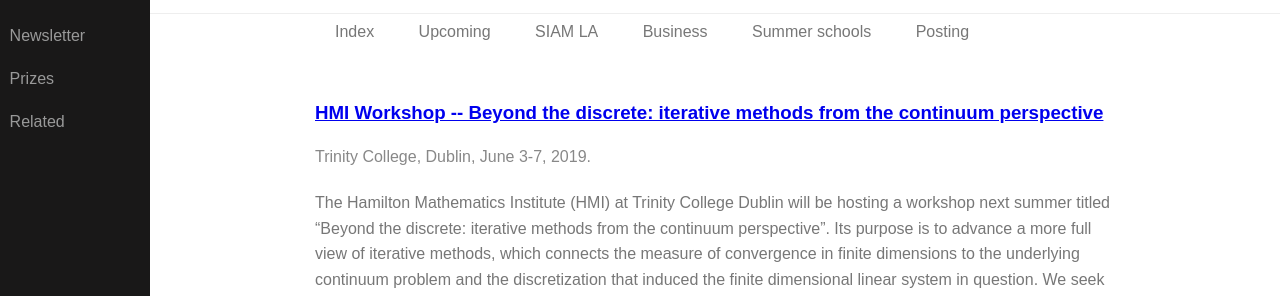
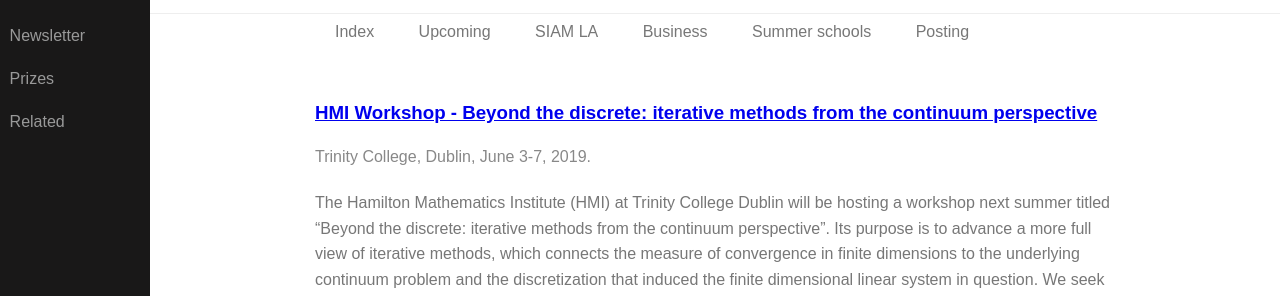
Before and after one commit to dbindel/siagla, a Jekyll site: the page built from _meetings/2019-06-03-hmi.md, in a window 1280 px wide and 1100 px high. Shown: the part 250-546 px from the top of the window. Built offline with Jekyll 4.4.1, drawn with Linux system fonts in a browser that asks for light colours.

```diff
--- a/_meetings/2019-06-03-hmi.md
+++ b/_meetings/2019-06-03-hmi.md
@@ -1,5 +1,5 @@
 ---
-title: "HMI Workshop -- Beyond the discrete: iterative methods from the continuum perspective"
+title: "HMI Workshop - Beyond the discrete: iterative methods from the continuum perspective"
 page: https://www.maths.tcd.ie/~ksoodha/beyonddiscrete2019/
 start_date: 2019-06-03 12:00:00
 end_date: 2019-06-07 12:00:00
```
